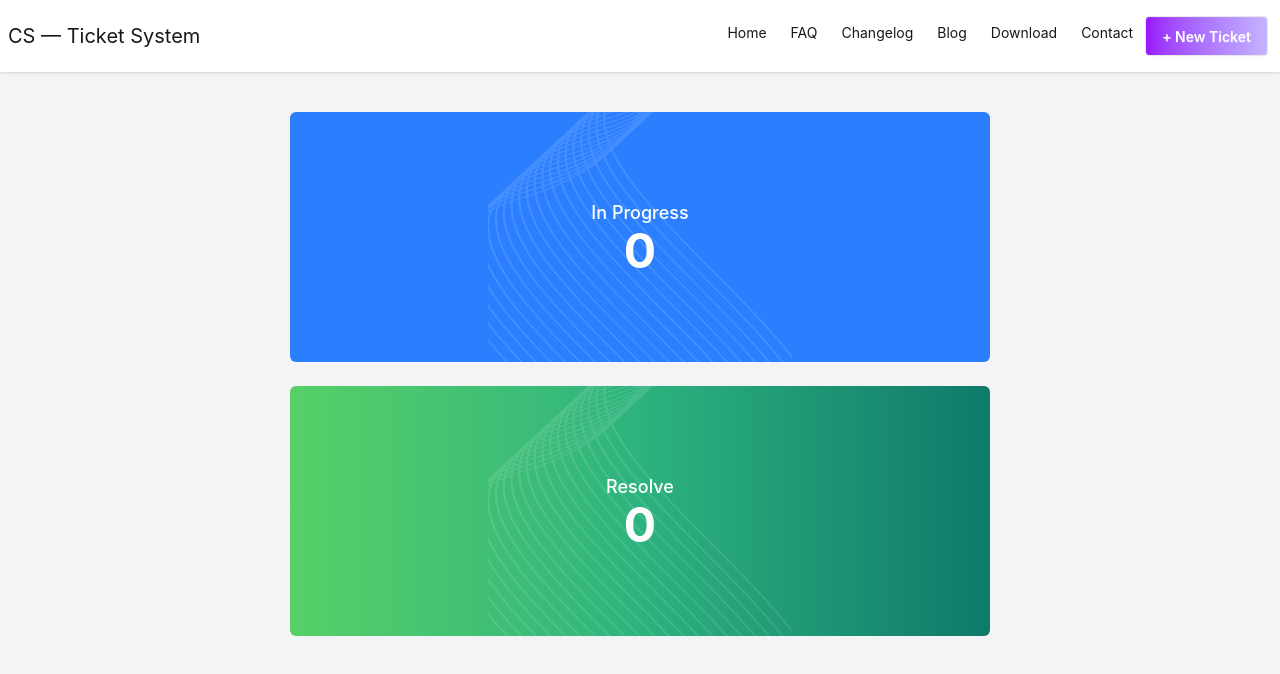
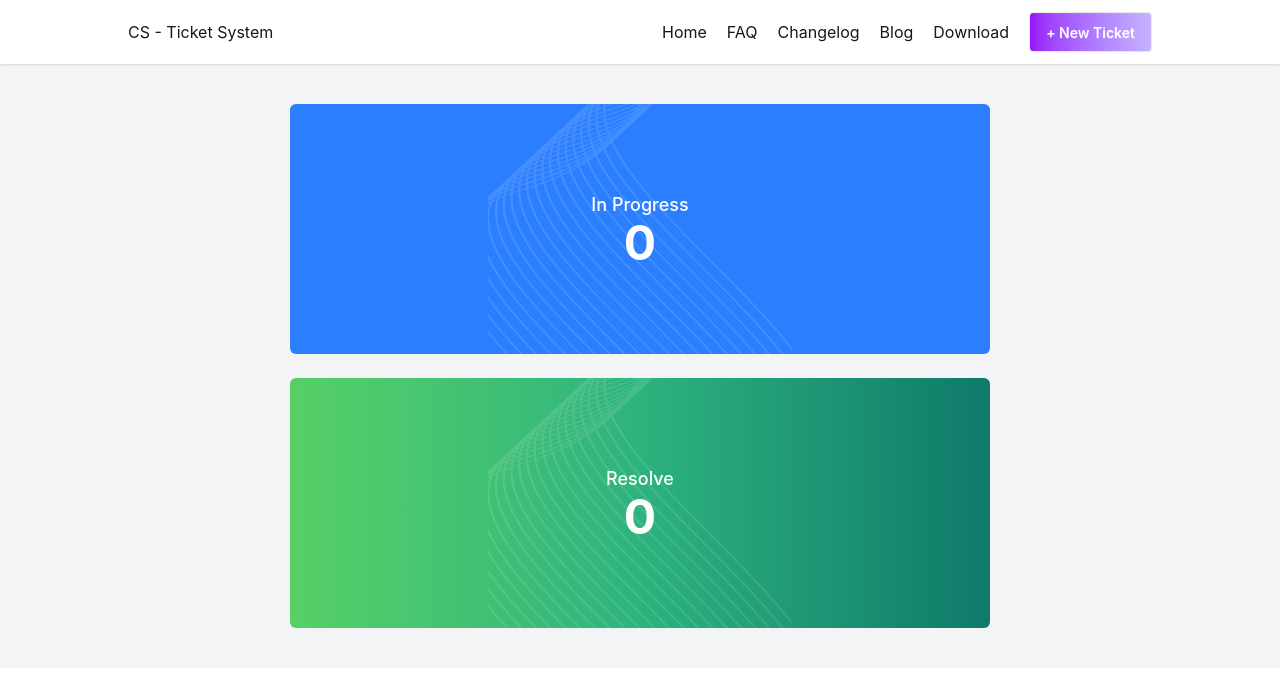
Before and after one commit to safikolislam/ticket_system, a React (Vite) app: page / in a window 1280 px wide. Shown: the top 674 px of the page. Built offline with nearby package versions, Linux system fonts and the light colour scheme.

Commit message:
responsive navbar

```diff
--- a/package.json
+++ b/package.json
@@ -13,6 +13,7 @@
     "@tailwindcss/vite": "^4.2.1",
     "react": "^19.2.0",
     "react-dom": "^19.2.0",
+    "react-icons": "^5.6.0",
     "tailwindcss": "^4.2.1"
   },
   "devDependencies": {
--- a/src/App.jsx
+++ b/src/App.jsx
@@ -1,7 +1,8 @@
 
 import './App.css'
-import Banner from './Components/Navbar/Banner/Banner'
+import Banner from './Components/Banner/Banner'
 import Navbar from './Components/Navbar/Navbar'
+
 
 function App() {
 
--- a/src/Components/Navbar/Banner/Banner.jsx
+++ b/src/Components/Banner/Banner.jsx
@@ -1,5 +1,5 @@
 import React from 'react';
-import bg1 from "../../../assets/vector1.png"
+import bg1 from "../../assets/vector1.png"
 
 
 const Banner = () => {
--- a/src/Components/Navbar/Navbar.jsx
+++ b/src/Components/Navbar/Navbar.jsx
@@ -1,24 +1,47 @@
-import React from 'react';
+import React, { useState } from 'react';
+import { RxCross1, RxHamburgerMenu } from 'react-icons/rx';
 
 const Navbar = () => {
+    const [isOpen,setIsOpen] = useState(false)
+    const handleClick=()=>{
+        setIsOpen(!isOpen)
+    }
     return (
-     <div className="navbar bg-base-100 shadow-sm">
-  <div className="flex-1">
-    <a className=" text-xl">CS — Ticket System</a>
+        <div className="navbar bg-base-100 shadow-sm flex justify-between items-center">
+            <div className="pl-30">CS - Ticket System</div>
+            <div >
+                <ul className="md:flex gap-5 items-center  pr-30 hidden">
+                    <li><a className="hover:underline transition duration-300 underline-offset-2" href="#">Home</a></li>
+                    <li><a className="hover:underline transition duration-300 underline-offset-1" href="#">FAQ</a></li>
+
+
+                    <li><a className="hover:underline transition duration-300 underline-offset-2" href="#">Changelog</a></li>
+                    <li><a className="hover:underline transition duration-300 underline-offset-2" href="#">Blog</a></li>
+                    <li><a  className="hover:underline transition duration-300 underline-offset-2" href="#">Download</a></li>
+                     <button className="btn bg-linear-to-r from-purple-600 to-violet-300 text-white font-semibold">+ New Ticket</button>
+                </ul>
             </div>
-  <div className="flex-none">
-    <ul className="menu menu-horizontal px-1">
+            {/* mobile responsive */}
+            <div className="pr-10 pl-10 md:hidden ">
+               {
+             isOpen===false ?  <RxHamburgerMenu size={25} onClick={handleClick} /> : <RxCross1 size={25} onClick={handleClick} />
+               }
+            </div>
+            {
+                isOpen && (
+                         <ul className=" absolute w-50  top-15 right-5 bg-base-100 shadow-md flex flex-col items-center gap-4 py-6 z-50  ">
           <li><a>Home</a></li>
           <li><a>FAQ</a></li>
           <li><a>Changelog</a></li>
           <li><a>Blog</a></li>
           <li><a>Download</a></li>
-      <li><a>Contact</a></li>
-      <button className="btn bg-linear-to-r from-purple-600 to-violet-300 text-white font-semibold">+ New Ticket</button>
+          <button className="btn bg-linear-to-r from-purple-600 to-violet-400 text-white font-semibold">
+            + New Ticket
+          </button>
         </ul>
+                )
+            }
         </div>
-</div>
-
     );
 };
 
```
Also changed, not shown: 1 other file (tests, documents, lock files or other folders). Lines whose indentation alone changed are shown as unchanged.
